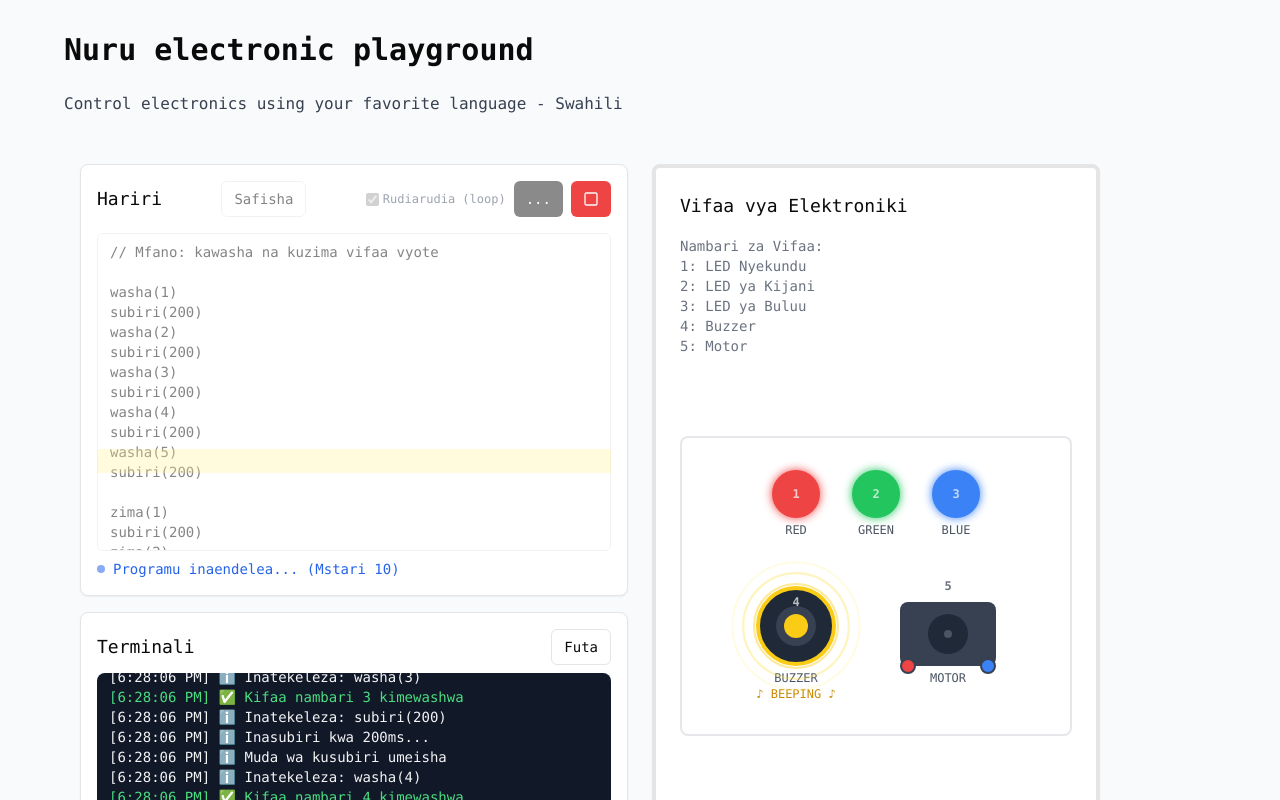
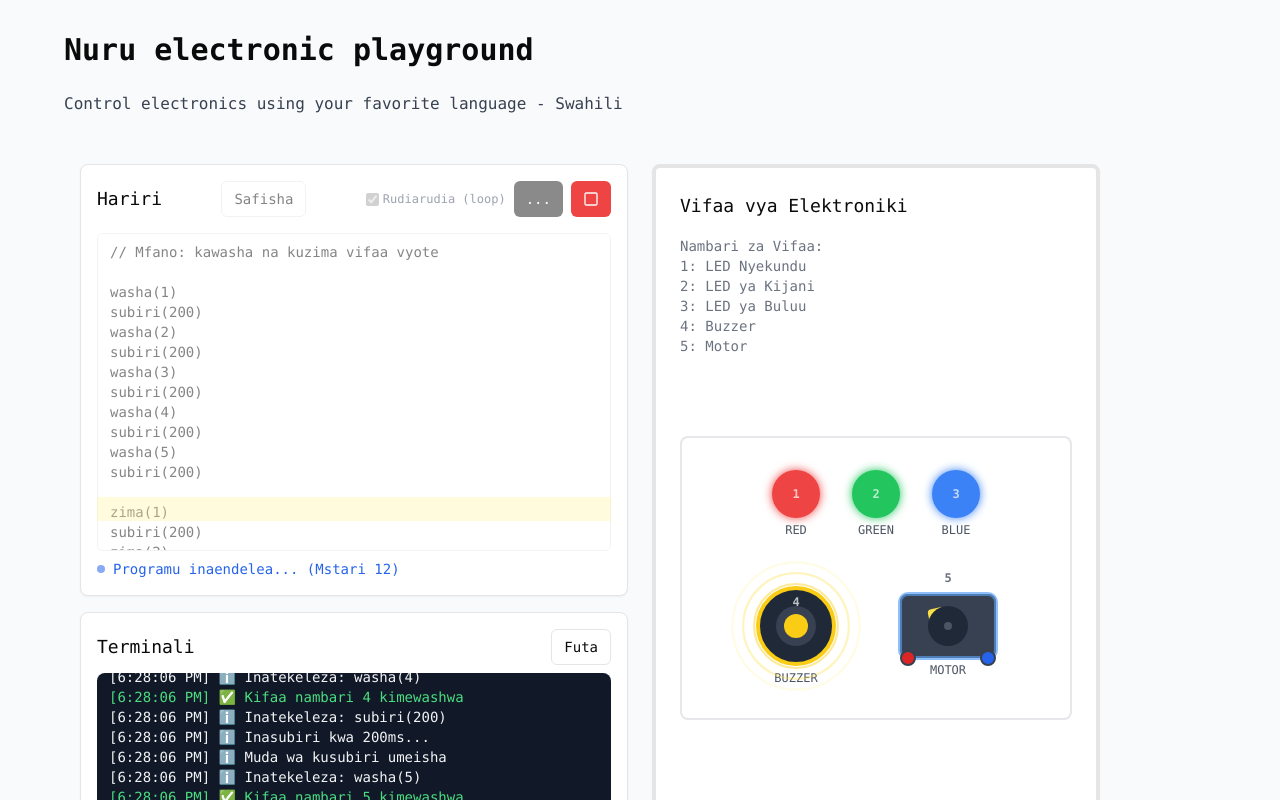
Before and after one commit to teKsafari/nuru-playground, a Next.js app: page / in a window 1280 px wide. Both pictures are taken after a click on the button 543 px from the left and 199 px from the top of the page. Shown: the top 800 px of the page. Built offline with nearby package versions, Linux system fonts and the light colour scheme.

Commit message:
FEAT: Moroto spinning indicator

```diff
--- a/components/electronics-simulator.tsx
+++ b/components/electronics-simulator.tsx
@@ -618,53 +618,113 @@ function Buzzer({ active, label }: { active: boolean; label: string }) {
         )}
       </motion.div>
       <div className="text-xs mt-1 text-gray-600">BUZZER</div>
-      {active && (
-        <div className="text-xs text-yellow-600 font-medium">♪ BEEPING ♪</div>
-      )}
     </div>
   );
 }
 
 // Motor Component
 function Motor({ active, label }: { active: boolean; label: string }) {
+  // Track rotation position with a ref to avoid re-renders
+  const rotationRef = useRef(0);
+  const [rotationPosition, setRotationPosition] = useState(0);
+  const prevActiveRef = useRef(active);
+
+  // Update rotation immediately when deactivated
+  useEffect(() => {
+    // Handle motor stopping
+    if (prevActiveRef.current && !active) {
+      // Capture the exact rotation at stop time
+      const element = document.querySelector(`[data-motor-id="${label}"]`) as HTMLElement;
+      if (element) {
+        const transform = element.style.transform;
+        if (transform) {
+          const match = transform.match(/rotate\(([^)]+)deg\)/);
+          if (match && match[1]) {
+            const currentRotation = parseFloat(match[1]) % 360;
+            rotationRef.current = currentRotation;
+            setRotationPosition(currentRotation);
+          }
+        }
+      }
+    }
+
+    prevActiveRef.current = active;
+  }, [active, label]);
+
   return (
     <div className="flex flex-col items-center">
-      <div className="relative">
+      <motion.div
+        className="relative"
+      >
         <span className="text-xs font-bold text-gray-500 absolute -top-6 left-1/2 -translate-x-1/2">
           {label}
         </span>
 
         {/* Motor Base */}
-        <div className="w-24 h-16 bg-gray-700 rounded-lg flex items-center justify-center relative">
+        <div className={`w-24 h-16 bg-gray-700 rounded-lg flex items-center justify-center relative ${
+          active ? "ring-2 ring-blue-400 ring-opacity-70" : ""
+        }`}>
           <div className="absolute inset-0 flex items-center justify-center">
             <div className="w-10 h-10 rounded-full bg-gray-800 flex items-center justify-center z-10">
               <div className="w-2 h-2 rounded-full bg-gray-600"></div>
             </div>
           </div>
 
-          {/* Motor Shaft */}
+          {/* Motor Shaft with enhanced spinning */}
           <motion.div
             className="w-16 h-16 absolute"
-            animate={{ rotate: active ? 360 : 0 }}
+            data-motor-id={label}
+            initial={{ rotate: rotationRef.current }}
+            animate={{
+              rotate: active ? [rotationRef.current, rotationRef.current + 360] : rotationRef.current,
+              scale: active ? [1, 1.03, 1] : 1
+            }}
             transition={{
-              repeat: Number.POSITIVE_INFINITY,
-              duration: active ? 1 : 0,
-              ease: "linear",
+              rotate: {
+                repeat: active ? Number.POSITIVE_INFINITY : 0,
+                duration: active ? 0.5 : 0,
+                ease: "linear",
+                immediateRender: true
+              },
+              scale: {
+                repeat: Number.POSITIVE_INFINITY,
+                duration: 0.3,
+              }
             }}
           >
             <div className="absolute top-1/2 left-1/2 w-1 h-8 bg-gray-400 -translate-x-1/2 -translate-y-1/2"></div>
             <div className="absolute top-1/2 left-1/2 w-8 h-1 bg-gray-400 -translate-x-1/2 -translate-y-1/2"></div>
+
+            {/* Circular sector marker to visualize rotation */}
+            <div className="absolute top-1/2 left-1/2 -translate-x-1/2 -translate-y-1/2">
+              <div className="relative w-10 h-10">
+                {/* Sector marker */}
+                <div className="absolute w-4 h-4 bg-yellow-300 rounded-sm"
+                     style={{top: '0px', left: '3px'}}></div>
+              </div>
+            </div>
           </motion.div>
+
+          {/* Visual spinning indicator */}
+          {active && (
+            <motion.div
+              className="absolute inset-0 rounded-lg border-2 border-blue-400 opacity-60"
+              initial={{ scale: 1, opacity: 0.6 }}
+              animate={{ scale: 1.1, opacity: 0 }}
+              transition={{
+                repeat: Number.POSITIVE_INFINITY,
+                duration: 0.8,
+                ease: "easeOut",
+              }}
+            />
+          )}
         </div>
 
         {/* Motor Terminals */}
-        <div className="absolute -bottom-2 left-0 w-4 h-4 bg-red-500 rounded-full border-2 border-gray-700"></div>
-        <div className="absolute -bottom-2 right-0 w-4 h-4 bg-blue-500 rounded-full border-2 border-gray-700"></div>
-      </div>
+        <div className={`absolute -bottom-2 left-0 w-4 h-4 ${active ? "bg-red-600" : "bg-red-500"} rounded-full border-2 border-gray-700`}></div>
+        <div className={`absolute -bottom-2 right-0 w-4 h-4 ${active ? "bg-blue-600" : "bg-blue-500"} rounded-full border-2 border-gray-700`}></div>
+      </motion.div>
       <div className="text-xs mt-1 text-gray-600">MOTOR</div>
-      {active && (
-        <div className="text-xs text-blue-600 font-medium">⚡ SPINNING</div>
-      )}
     </div>
   );
 }
```
